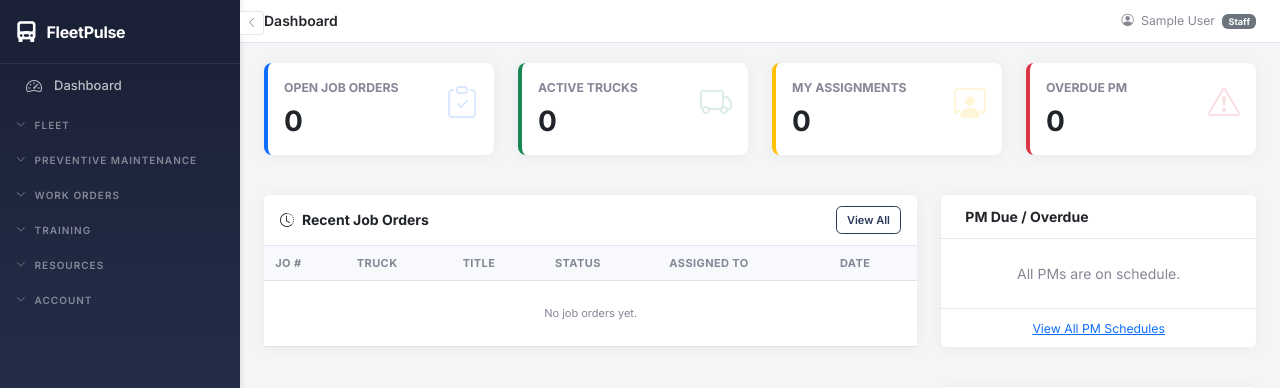
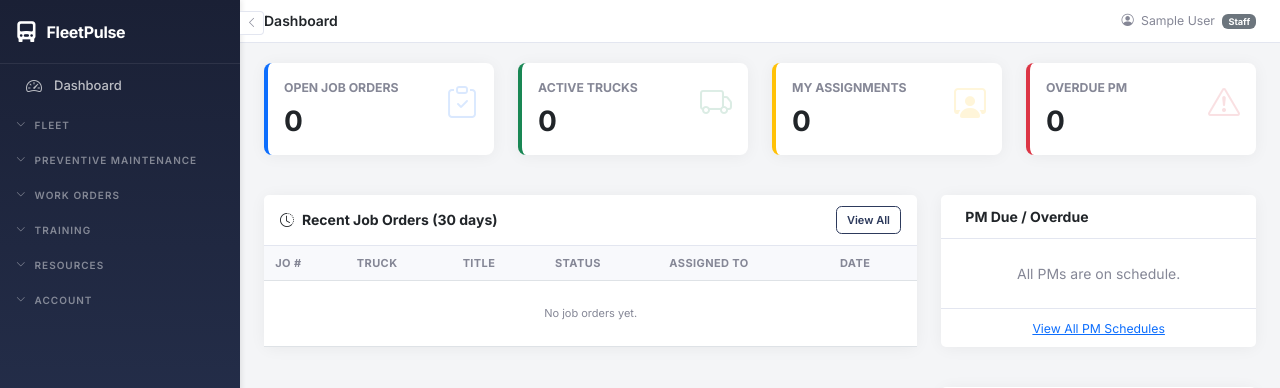
Before and after one commit to WinefredoSailes/stmiet-truckpmsmanagement, a Django app: page /accounts/ in a window 1280 px wide. Shown: the top 388 px of the page. Run offline with Django 5.2, Linux system fonts and the light colour scheme; the visitor is signed in with stand-in values (Sample User, id 1); data comes from the database, SQL or seed files in the repository; data that the repository does not hold is empty.

Commit message:
Link dashboard widgets to their pages and widen recent jobs to 30 days
- Recent job orders now cover the last 30 days instead of the current week
- PM due/overdue entries link to their truck detail page
- Expiring driver licenses link to the driver scorecard
- Expiring certificates link to the truck detail page
- Stat cards (open JOs, active trucks, my assignments, overdue PMs) link to their respective pages

```diff
--- a/truck_pms/accounts/templates/accounts/dashboard.html
+++ b/truck_pms/accounts/templates/accounts/dashboard.html
@@ -7,6 +7,7 @@
 {% block content %}
 <div class="row g-4 mb-4">
     <div class="col-xl-3 col-md-6">
+        <a href="{% url 'joborders:list' %}" class="text-decoration-none text-reset">
         <div class="card stat-card border-start border-primary border-4">
             <div class="card-body">
                 <div class="d-flex justify-content-between">
@@ -18,8 +19,10 @@
                 </div>
             </div>
         </div>
+        </a>
     </div>
     <div class="col-xl-3 col-md-6">
+        <a href="{% url 'trucks:list' %}" class="text-decoration-none text-reset">
         <div class="card stat-card border-start border-success border-4">
             <div class="card-body">
                 <div class="d-flex justify-content-between">
@@ -31,8 +34,10 @@
                 </div>
             </div>
         </div>
+        </a>
     </div>
     <div class="col-xl-3 col-md-6">
+        <a href="{% url 'joborders:my_assignments' %}" class="text-decoration-none text-reset">
         <div class="card stat-card border-start border-warning border-4">
             <div class="card-body">
                 <div class="d-flex justify-content-between">
@@ -44,8 +49,10 @@
                 </div>
             </div>
         </div>
+        </a>
     </div>
     <div class="col-xl-3 col-md-6">
+        <a href="{% url 'pms:schedule_list' %}" class="text-decoration-none text-reset">
         <div class="card stat-card border-start border-danger border-4">
             <div class="card-body">
                 <div class="d-flex justify-content-between">
@@ -57,6 +64,7 @@
                 </div>
             </div>
         </div>
+        </a>
     </div>
 </div>
 
@@ -64,7 +72,7 @@
     <div class="col-lg-8">
         <div class="card">
             <div class="card-header d-flex justify-content-between align-items-center">
-                <span class="fw-bold"><i class="bi bi-clock-history me-2"></i>Recent Job Orders</span>
+                <span class="fw-bold"><i class="bi bi-clock-history me-2"></i>Recent Job Orders (30 days)</span>
                 <a href="{% url 'joborders:list' %}" class="btn btn-sm btn-outline-primary">View All</a>
             </div>
             <div class="card-body p-0">
@@ -114,7 +122,9 @@
                     <li class="list-group-item py-2">
                         <div class="d-flex justify-content-between align-items-center">
                             <div>
-                                <strong>{{ pm.truck.unit_number }}</strong>
+                                <a href="{% url 'trucks:detail' pm.truck.pk %}" class="text-decoration-none">
+                                    <strong>{{ pm.truck.unit_number }}</strong>
+                                </a>
                                 <br>
                                 <small class="text-muted">{{ pm.task_template.name }}</small>
                             </div>
@@ -142,7 +152,9 @@
                     <li class="list-group-item py-2">
                         <div class="d-flex justify-content-between align-items-center">
                             <div>
-                                <strong>{{ dl.driver.name }}</strong>
+                                <a href="{% url 'fleetops:driver_scorecard' dl.driver.pk %}" class="text-decoration-none">
+                                    <strong>{{ dl.driver.name }}</strong>
+                                </a>
                                 <br>
                                 <small class="text-muted">{{ dl.license_number }}</small>
                             </div>
@@ -174,7 +186,9 @@
                     <li class="list-group-item py-2">
                         <div class="d-flex justify-content-between align-items-center">
                             <div>
-                                <strong>{{ item.truck.unit_number }}</strong>
+                                <a href="{% url 'trucks:detail' item.truck.pk %}" class="text-decoration-none">
+                                    <strong>{{ item.truck.unit_number }}</strong>
+                                </a>
                                 <br>
                                 <small class="text-muted">{{ item.label }}</small>
                                 {% if item.ref_number %}
--- a/truck_pms/accounts/views.py
+++ b/truck_pms/accounts/views.py
@@ -48,10 +48,10 @@
         st = pm.status()
         if st in ('overdue', 'due'):
             due_now.append(pm)
-    start_of_week = timezone.localdate() - timedelta(days=timezone.localdate().weekday())
+    last_30_days = timezone.localdate() - timedelta(days=30)
     recent_jobs = JobOrder.objects.select_related(
         'truck', 'assigned_to'
-    ).filter(created_at__gte=start_of_week).order_by('-created_at')[:10]
+    ).filter(created_at__date__gte=last_30_days).order_by('-created_at')[:10]
 
     expiring_items = []
     for truck in Truck.objects.filter(status='ACTIVE').order_by('unit_number'):
```
